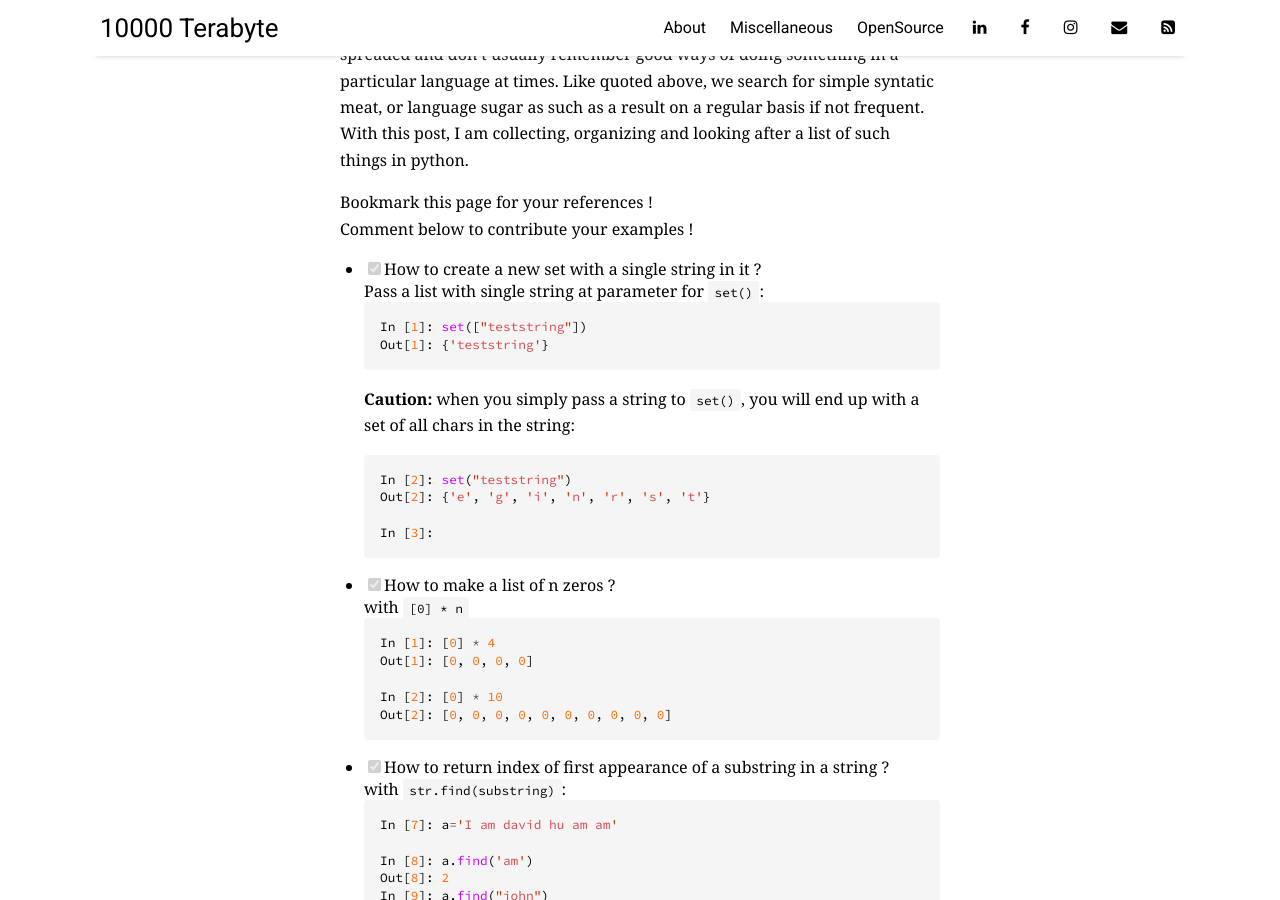
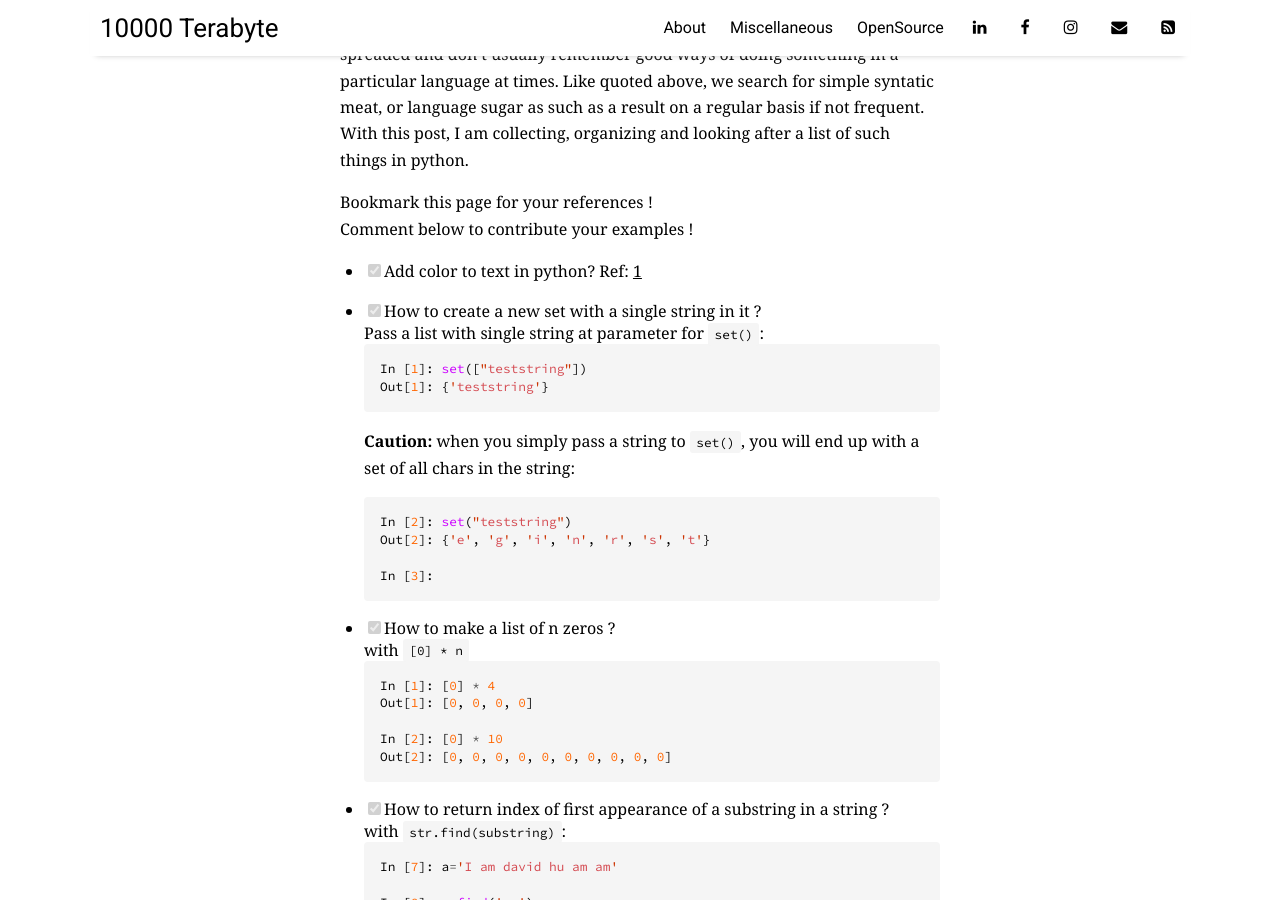
Before and after one commit to 10000TB/10000TB.github.io, a Jekyll site: the page built from _posts/2018-03-12-blog-series-python-A-Curated-List-Those-Python-How-To-You-Search-Frequently-in-Your-Daily-Programming.md, in a window 1280 px wide and 900 px high, scrolled down 535 px. Built offline with Jekyll 4.4.1, drawn with Linux system fonts in a browser that asks for light colours; nearby versions of some CDN libraries; comment, search, counter and statistics services are not loaded.

Commit message:
[Python How-Tos] Added a new entry on coloring text in python.

```diff
--- a/_posts/2018-03-12-blog-series-python-A-Curated-List-Those-Python-How-To-You-Search-Frequently-in-Your-Daily-Programming.md
+++ b/_posts/2018-03-12-blog-series-python-A-Curated-List-Those-Python-How-To-You-Search-Frequently-in-Your-Daily-Programming.md
@@ -13,6 +13,9 @@
 
 Bookmark this page for your references !
 Comment below to contribute your examples !
+
+- [x] Add color to text in python?
+  Ref: [1](http://ozzmaker.com/add-colour-to-text-in-python/)
 
 - [x] How to create a new set with a single string in it ?
   Pass a list with single string at parameter for `set()`:
```
